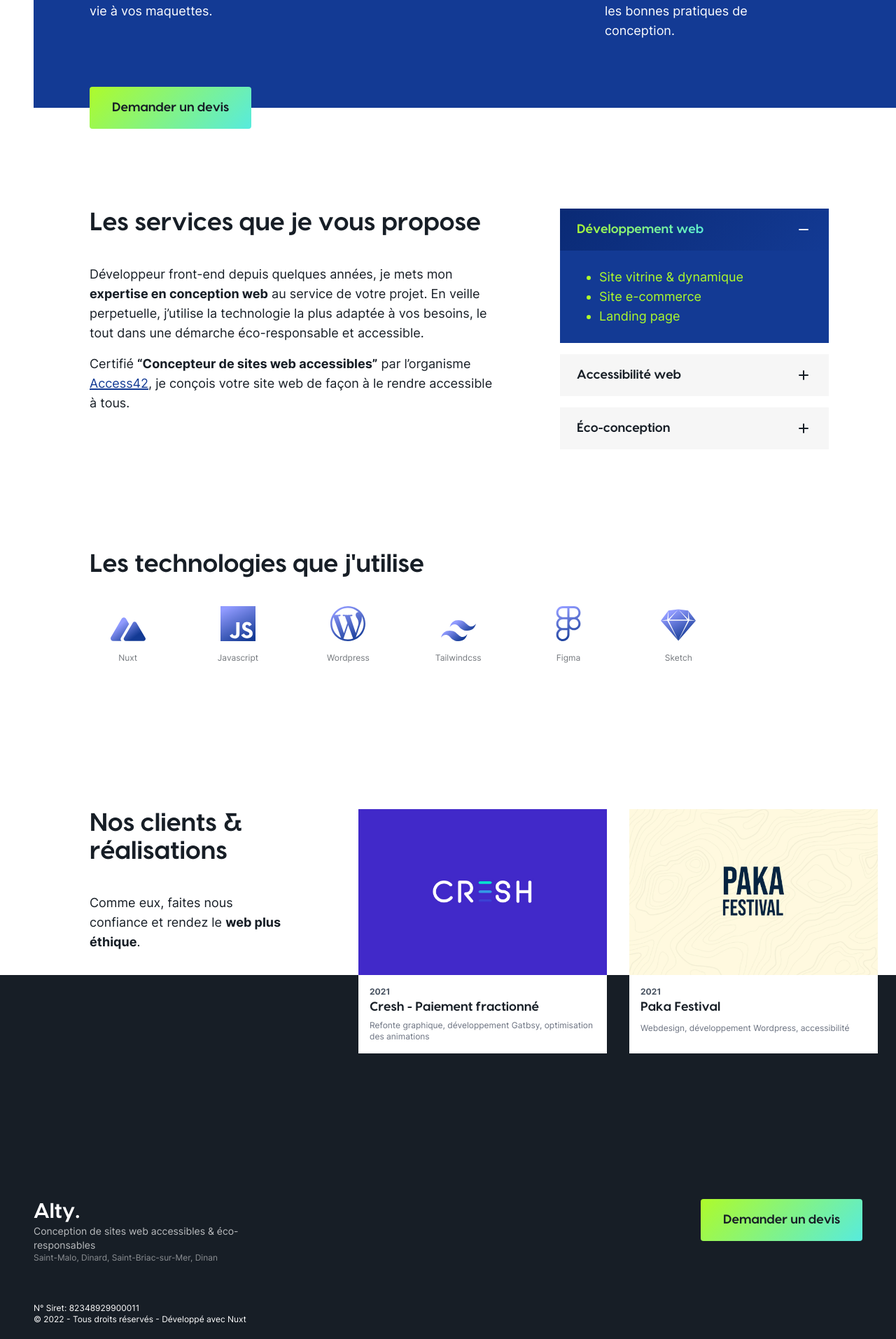
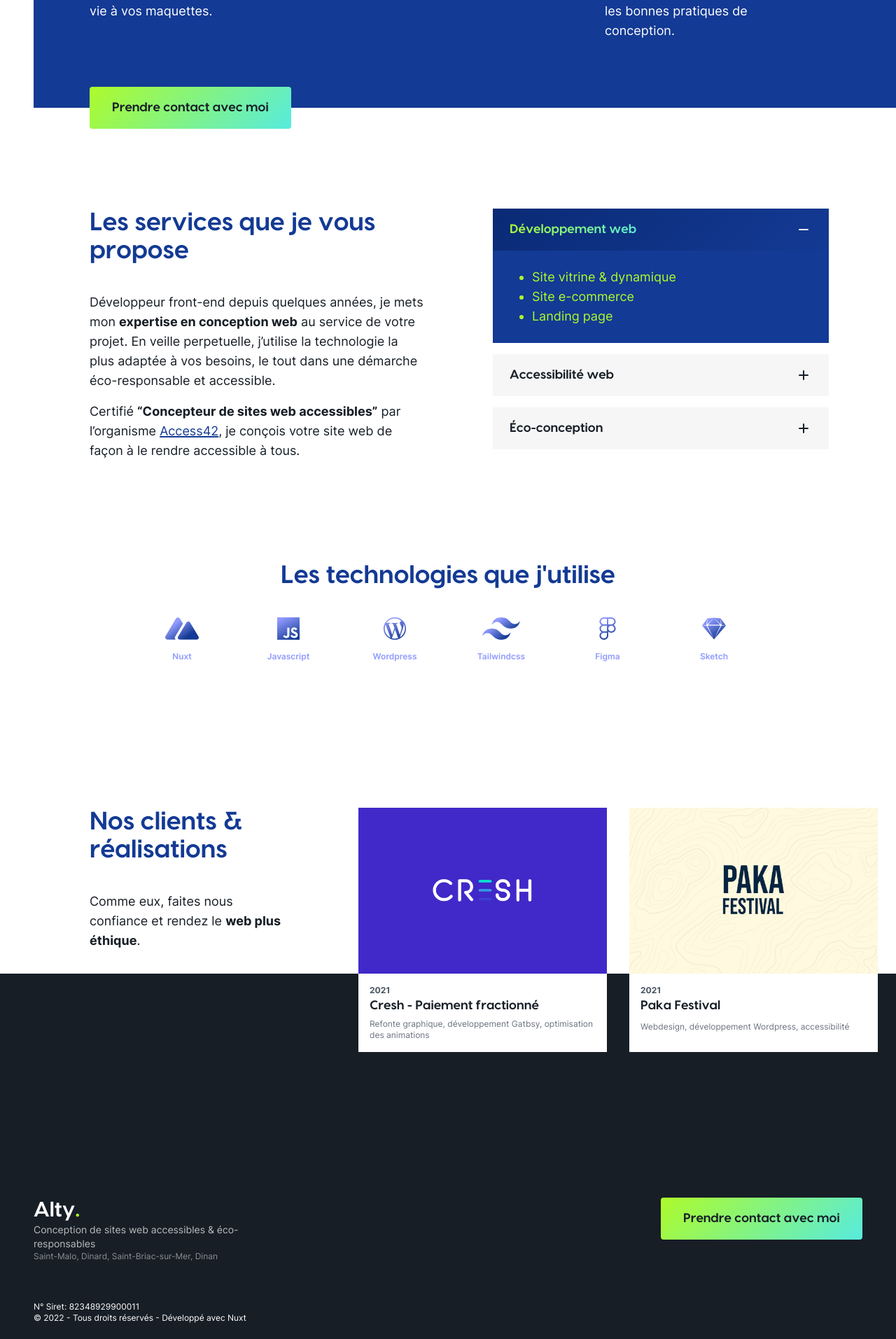
Before and after one commit to elliotcln/bigorno-studio, a Nuxt app: page / in a window 1280 px wide. Shown: the part 827-2740 px from the top of the page at 70% size. Built offline with nearby package versions, Linux system fonts and the light colour scheme.

Commit message:
favicon + wording button

```diff
--- a/assets/scss/_layout.scss
+++ b/assets/scss/_layout.scss
@@ -47,6 +47,10 @@ h6 {
   @apply font-title;
 }
 
+h2 {
+  color: theme("colors.primary.DEFAULT");
+}
+
 a:not(.button):not(.brand):hover {
   @apply underline decoration-dashed decoration-2;
 }
--- a/components/ClientCard.vue
+++ b/components/ClientCard.vue
@@ -30,7 +30,7 @@ const props = defineProps({
 
 <style lang="scss" scoped>
 .client-card {
-  @apply relative flex w-[80vw] tablet:w-[355px] shrink-0 flex-col no-underline hover:no-underline #{!important};
+  @apply relative flex w-[80vw] shrink-0 flex-col no-underline hover:no-underline tablet:w-[355px] #{!important};
   scroll-snap-align: start;
 
   &__thumbnail {
--- a/components/Footer.vue
+++ b/components/Footer.vue
@@ -8,9 +8,9 @@
       <div class="grid content-end gap-8 laptop:grid-flow-col">
         <div class="inline-flex items-start laptop:order-3">
           <a
-            href="mailto:elliot.cln@gmail.com?subject=Demande&nbsp;de&nbsp;devis"
+            href="mailto:elliot.cln@gmail.com?subject=Alty.&nbsp;-&nbsp;Prise&nbsp;de&nbsp;contact"
             class="button is-gradient laptop:ml-auto"
-            >Demander un devis</a
+            >Prendre contact avec moi</a
           >
         </div>
         <!-- <nav class="laptop:order-2">
@@ -36,7 +36,7 @@
           </ul>
         </nav> -->
         <div class="laptop:order-1 laptop:max-w-xs">
-          <div class="brand">Alty.</div>
+          <div class="brand">Alty<span class="text-green">.</span></div>
           <p class="text-sm opacity-70">
             Conception de sites web accessibles & éco-responsables
           </p>
--- a/components/Header.vue
+++ b/components/Header.vue
@@ -3,7 +3,9 @@
     <div class="container">
       <div class="flex items-center justify-between">
         <div>
-          <nuxt-link class="brand" to="/">Alty.</nuxt-link>
+          <nuxt-link class="brand" to="/"
+            >Alty<span class="text-green">.</span></nuxt-link
+          >
         </div>
         <!-- <MainNavigation /> -->
       </div>
--- a/nuxt.config.ts
+++ b/nuxt.config.ts
@@ -15,6 +15,7 @@ export default defineNuxtConfig({
       }
     ],
     link: [
+      { rel: 'icon', type: 'image/png', href: '/images/icon.png' },
       {
         rel: "stylesheet",
         href: "/accessconfig/css/accessconfig.min.css",
--- a/pages/index.vue
+++ b/pages/index.vue
@@ -24,9 +24,9 @@
           </div>
           <div class="absolute left-10 top-full laptop:left-20">
             <a
-              href="mailto:elliot.cln@gmail.com?subject=Demande&nbsp;de&nbsp;devis"
+              href="mailto:elliot.cln@gmail.com?subject=Alty.&nbsp;-&nbsp;Prise&nbsp;de&nbsp;contact"
               class="button is-gradient -translate-y-1/2 transform"
-              >Demander un devis</a
+              >Prendre contact avec moi</a
             >
           </div>
         </div>
@@ -38,7 +38,7 @@
         <div
           class="grid gap-14 laptop:grid-cols-12 laptop:px-20 desktop:gap-24"
         >
-          <div class="laptop:col-span-7">
+          <div class="laptop:col-span-6">
             <h2 class="text-4xl">Les services que je vous propose</h2>
             <p class="mt-10">
               Développeur front-end depuis quelques années, je mets mon
@@ -55,7 +55,7 @@
               conçois votre site web de façon à le rendre accessible à tous.
             </p>
           </div>
-          <div class="laptop:col-span-5">
+          <div class="laptop:col-span-6">
             <Accordion :index="1" :services="services" />
           </div>
         </div>
@@ -65,33 +65,47 @@
     <section class="mt-20 laptop:mt-36">
       <div class="container">
         <div class="laptop:px-20">
-          <h2 class="text-4xl">Les technologies que j'utilise</h2>
+          <h2 class="text-4xl tablet:text-center">
+            Les technologies que j'utilise
+          </h2>
           <ul
-            class="mt-10 grid grid-cols-3 gap-12 tablet:max-w-4xl tablet:grid-cols-6"
+            class="mx-auto mt-10 grid grid-cols-3 gap-4 tablet:max-w-4xl tablet:grid-cols-6"
           >
             <li class="flex flex-col items-center justify-end">
-              <img :src="nuxt" alt="Nuxt" />
-              <span class="mt-4 text-xs opacity-60">Nuxt</span>
+              <img class="h-8" :src="nuxt" alt="Nuxt" />
+              <span class="mt-4 text-xs font-semibold text-primary-light"
+                >Nuxt</span
+              >
             </li>
             <li class="flex flex-col items-center justify-end">
-              <img :src="js" alt="Javascript" />
-              <span class="mt-4 text-xs opacity-60">Javascript</span>
+              <img class="h-8" :src="js" alt="Javascript" />
+              <span class="mt-4 text-xs font-semibold text-primary-light"
+                >Javascript</span
+              >
             </li>
             <li class="flex flex-col items-center justify-end">
-              <img :src="wordpress" alt="Wordpress" />
-              <span class="mt-4 text-xs opacity-60">Wordpress</span>
+              <img class="h-8" :src="wordpress" alt="Wordpress" />
+              <span class="mt-4 text-xs font-semibold text-primary-light"
+                >Wordpress</span
+              >
             </li>
             <li class="flex flex-col items-center justify-end">
-              <img :src="tailwind" alt="Tailwindcss" />
-              <span class="mt-4 text-xs opacity-60">Tailwindcss</span>
+              <img class="h-8" :src="tailwind" alt="Tailwindcss" />
+              <span class="mt-4 text-xs font-semibold text-primary-light"
+                >Tailwindcss</span
+              >
             </li>
             <li class="flex flex-col items-center justify-end">
-              <img :src="figma" alt="Figma" />
-              <span class="mt-4 text-xs opacity-60">Figma</span>
+              <img class="h-8" :src="figma" alt="Figma" />
+              <span class="mt-4 text-xs font-semibold text-primary-light"
+                >Figma</span
+              >
             </li>
             <li class="flex flex-col items-center justify-end">
-              <img :src="sketch" alt="Sketch" />
-              <span class="mt-4 text-xs opacity-60">Sketch</span>
+              <img class="h-8" :src="sketch" alt="Sketch" />
+              <span class="mt-4 text-xs font-semibold text-primary-light"
+                >Sketch</span
+              >
             </li>
           </ul>
         </div>
```
Also changed, not shown: public/images/icon.png (added).
